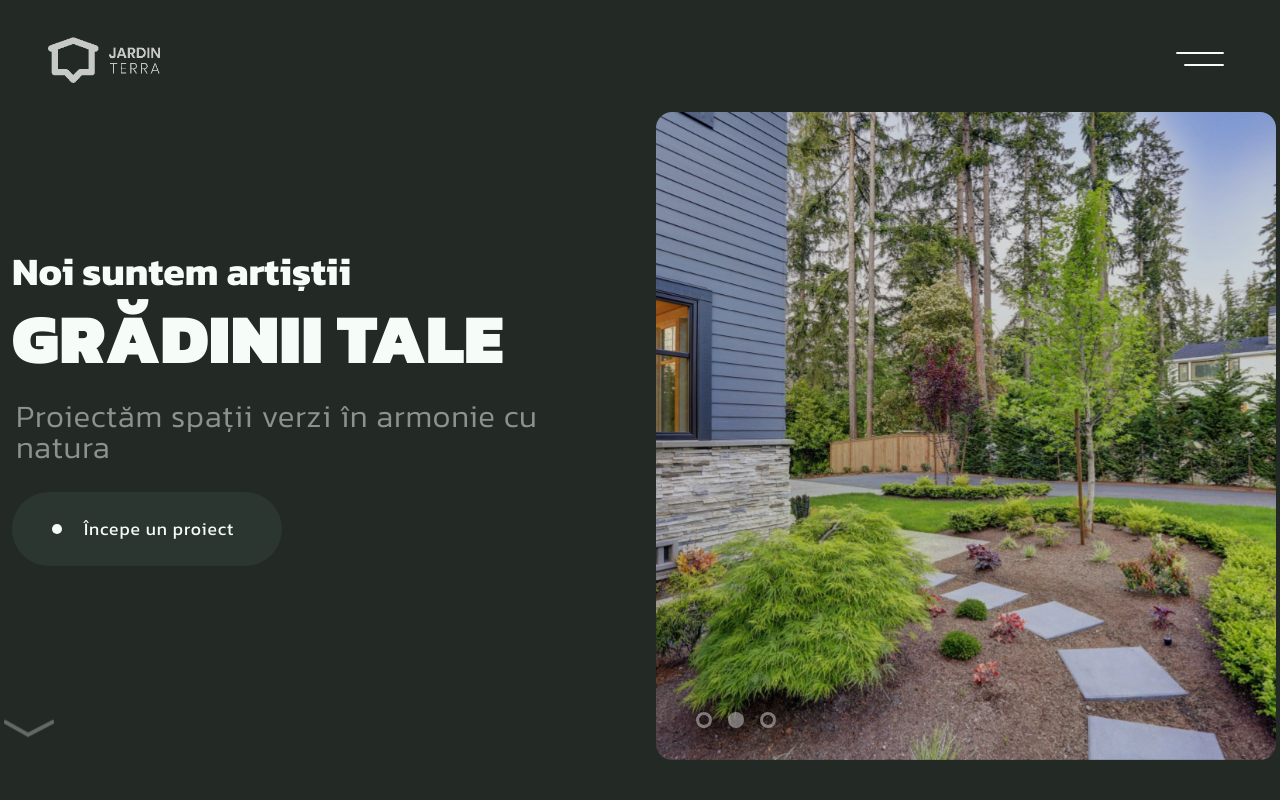
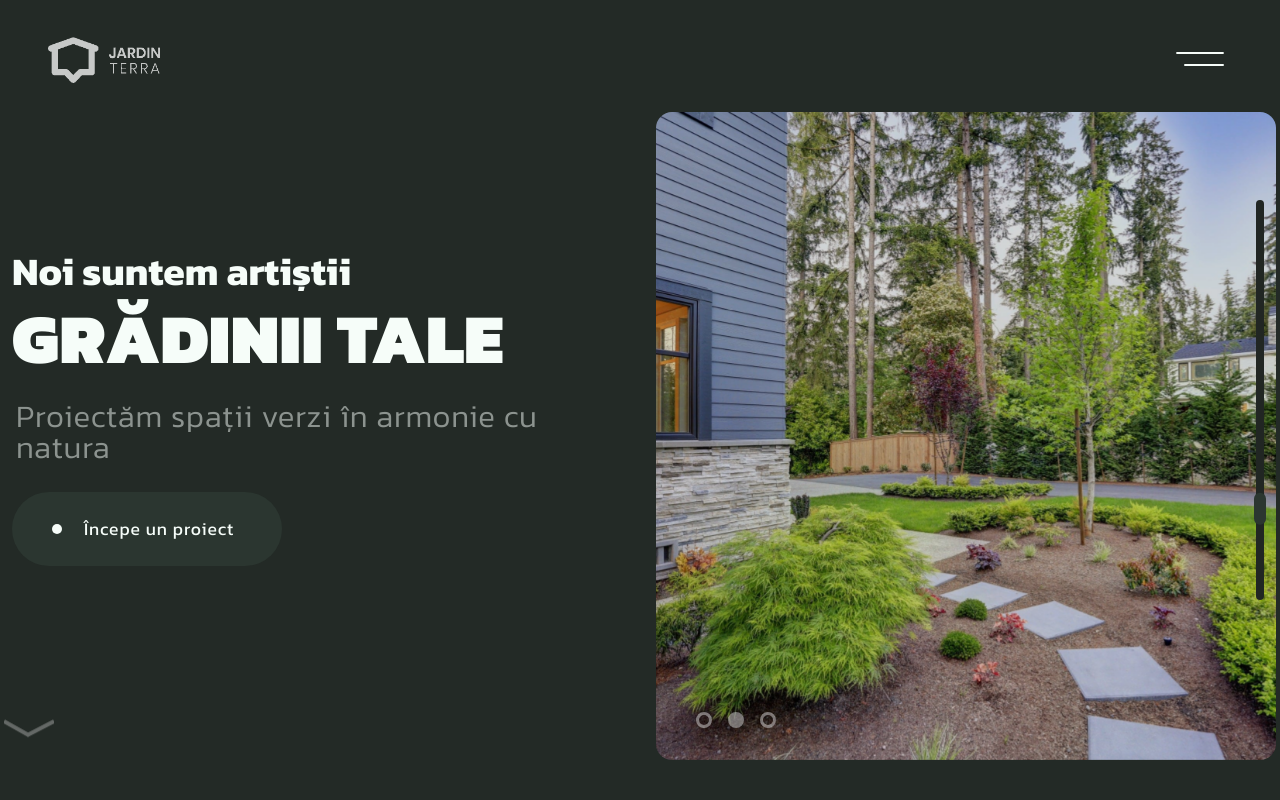
Before and after one commit to RaulVarzar/jardin-terra, a Next.js app: page / in a window 1280 px wide. Shown: the top 800 px of the page. Built offline with nearby package versions, Linux system fonts and the light colour scheme.

Commit message:
redesign services section

```diff
--- a/app/page.js
+++ b/app/page.js
@@ -14,7 +14,7 @@ import ScrollBar from "/components/ScrollBar.jsx";
 const Home = () => {
   return (
     <SmoothScroll>
-      {/* <ScrollBar /> */}
+      <ScrollBar />
       <Navbar setDark={false} />
       <div className="h-full rounded-b-3xl md:rounded-b-4xl transition-colors overflow-clip duration-700 bg-primary ">
         <HeroSection />
```
